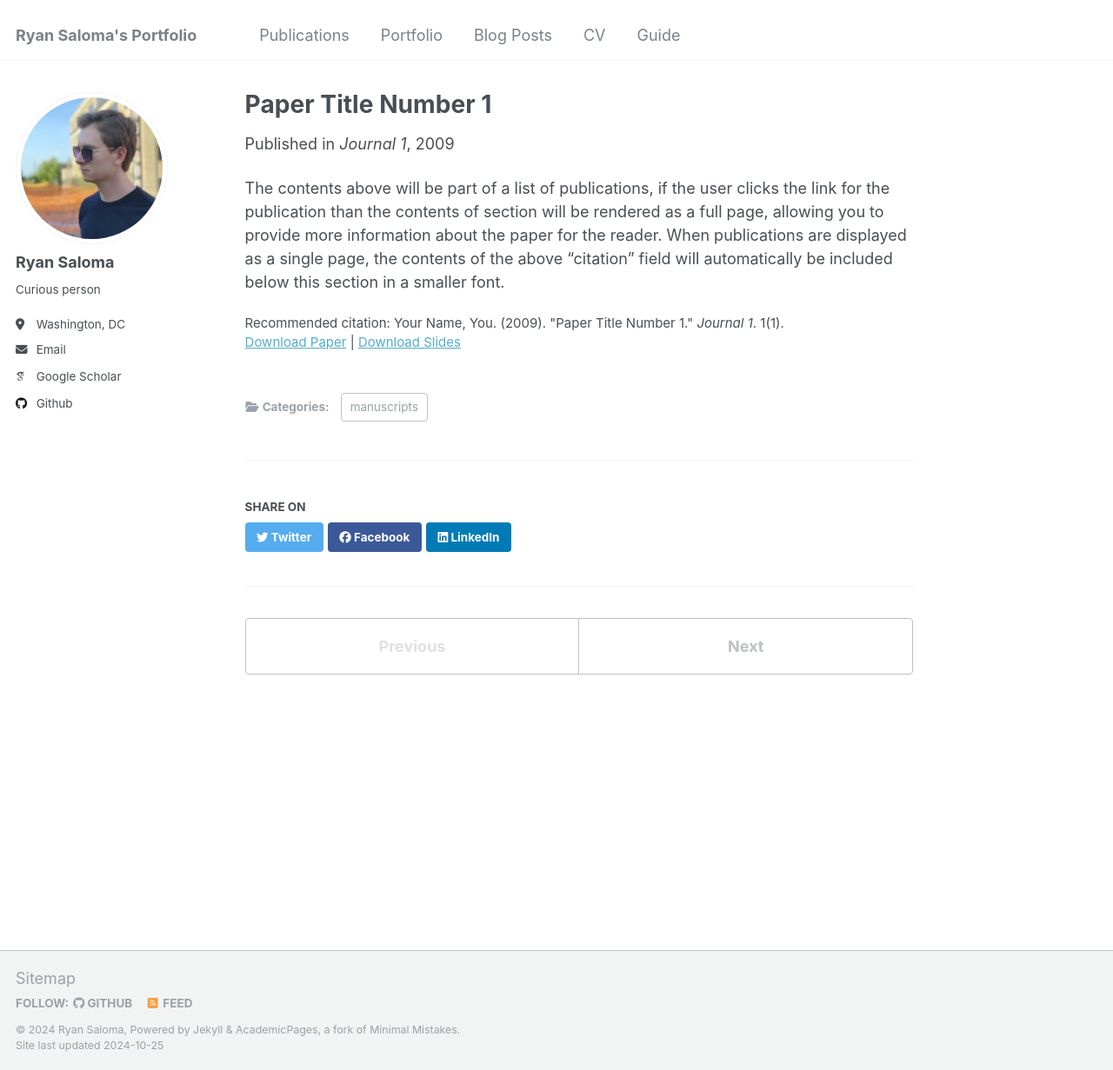
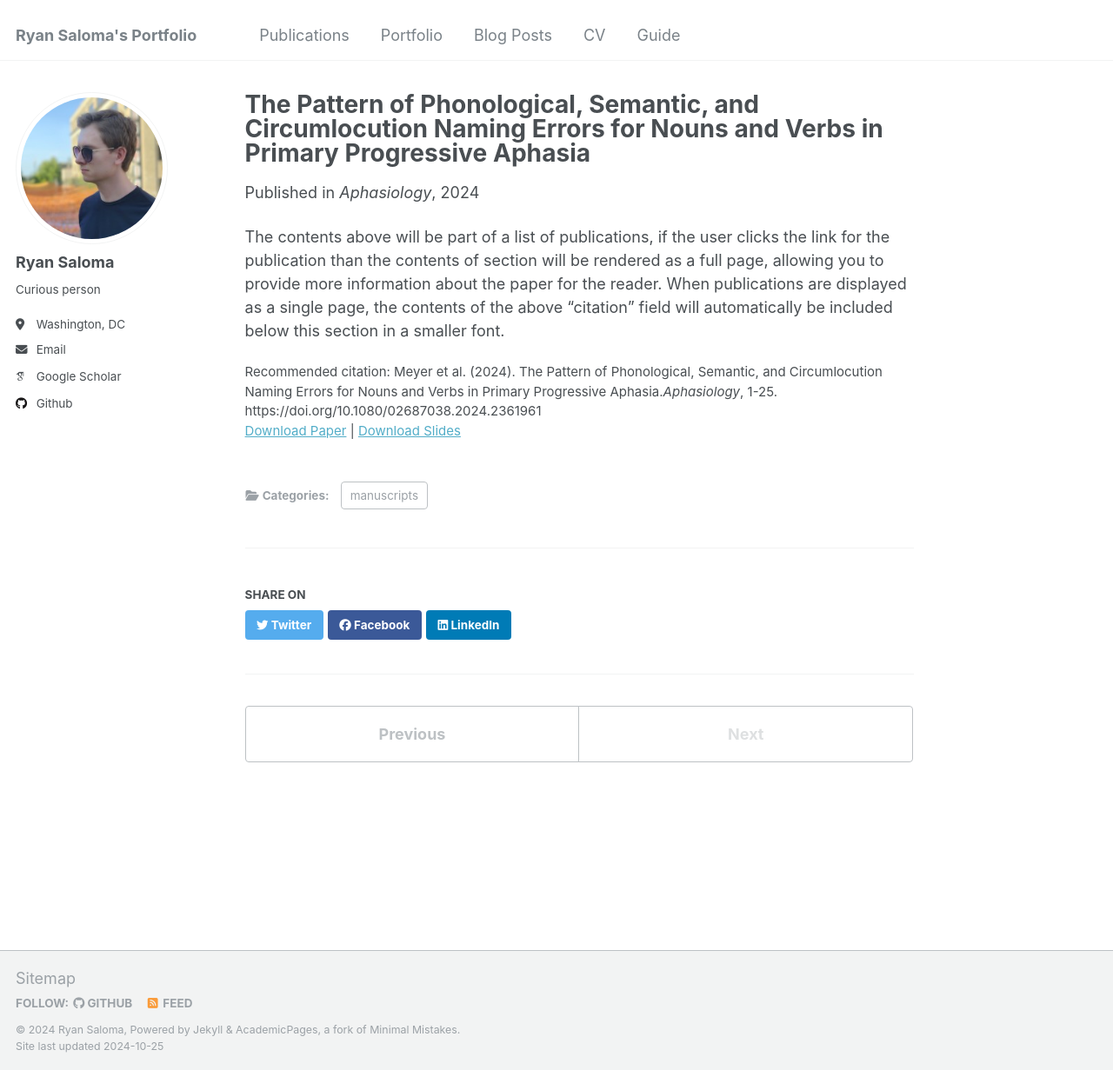
Before and after one commit to ryan-saloma/ryan-saloma.github.io, a Jekyll site: the page built from _publications/2009-10-01-paper-title-number-1.md, in a window 1280 px wide and 1231 px high. Shown: the whole window at 87% size. Built offline with Jekyll 4.4.1, drawn with Linux system fonts in a browser that asks for light colours; some web fonts are replaced.

Commit message:
Update 2009-10-01-paper-title-number-1.md

```diff
--- a/_publications/2009-10-01-paper-title-number-1.md
+++ b/_publications/2009-10-01-paper-title-number-1.md
@@ -1,14 +1,14 @@
 ---
-title: "Paper Title Number 1"
+title: "The Pattern of Phonological, Semantic, and Circumlocution Naming Errors for Nouns and Verbs in Primary Progressive Aphasia"
 collection: publications
 category: manuscripts
 permalink: /publication/2009-10-01-paper-title-number-1
 excerpt: 'This paper is about the number 1. The number 2 is left for future work.'
-date: 2009-10-01
-venue: 'Journal 1'
-slidesurl: 'http://academicpages.github.io/files/slides1.pdf'
-paperurl: 'http://academicpages.github.io/files/paper1.pdf'
-citation: 'Your Name, You. (2009). &quot;Paper Title Number 1.&quot; <i>Journal 1</i>. 1(1).'
+date: 2024-06-07
+venue: 'Aphasiology'
+slidesurl: ''
+paperurl: 'ryan-saloma/files/pattern-of-naming-errors-ppa.pdf'
+citation: 'Meyer et al. (2024). The Pattern of Phonological, Semantic, and Circumlocution Naming Errors for Nouns and Verbs in Primary Progressive Aphasia.<i>Aphasiology</i>, 1-25. https://doi.org/10.1080/02687038.2024.2361961'
 ---
 
 The contents above will be part of a list of publications, if the user clicks the link for the publication than the contents of section will be rendered as a full page, allowing you to provide more information about the paper for the reader. When publications are displayed as a single page, the contents of the above "citation" field will automatically be included below this section in a smaller font.
```
